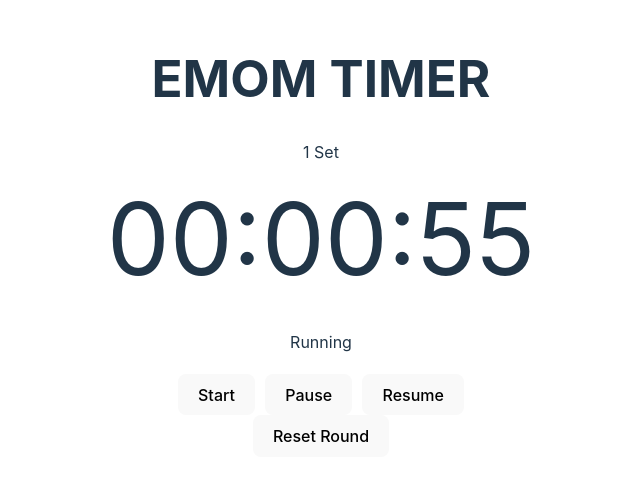
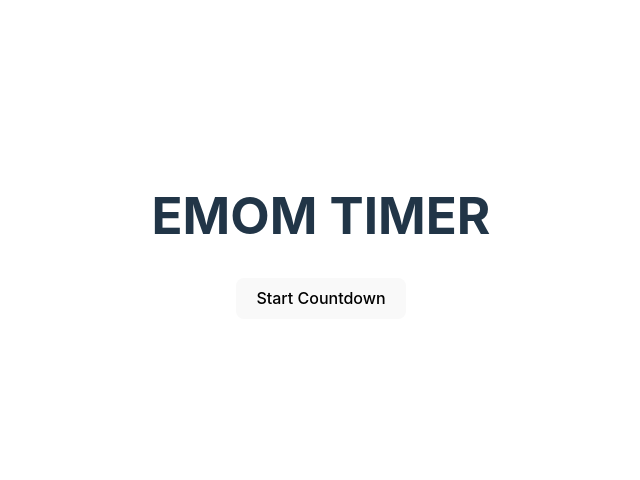
Before and after one commit to lazy-sky/emom_timer_web, a React (Vite) app in the folder emom_timer_vite/: page / in a window 1280 px wide. Shown: the part 164-644 px from the top of the page, without its empty margins (319-959 px from the left). Built offline with nearby package versions, Linux system fonts and the light colour scheme.

Commit message:
feat: start round after button clicked

```diff
--- a/emom_timer_vite/src/App.tsx
+++ b/emom_timer_vite/src/App.tsx
@@ -3,26 +3,28 @@ import Timer from './components/Timer';
 import './App.css'
 
 function App() {
-  const time = new Date();
-  time.setSeconds(time.getSeconds() + 60);
   const [round , setRound] = useState(1);
+  const [isCountdownStarted, setIsCountdownStarted] = useState(false);
 
-  const onExpireTime = () => {
-    setRound(prev => prev + 1)
+  const startCountdown = () => {
+    setIsCountdownStarted(true);
   }
 
-  const handleResetRoundClick = () => {
-    setRound(1);
+  const handleRoundEnd = () => {
+    setRound(prev => prev + 1);
   }
 
   return (
     <>
       <h1>EMOM TIMER</h1>
-      <div>{round} Set</div>
-      <Timer expiryTimestamp={time} onExpireTime={onExpireTime} />
-      <button type='button' onClick={handleResetRoundClick}>
-        Reset Round
-      </button>
+      {/* 시작 버튼을 누르기 전까지는 카운트다운이 시작되지 않음 */}
+      {!isCountdownStarted && (
+        <button type='button' onClick={startCountdown}>
+          Start Countdown
+        </button>
+      )}
+      {/* 카운트다운이 시작되고 라운드가 종료될 때마다 다음 라운드로 넘어가며 새로운 카운트다운 시작 */}
+      {isCountdownStarted && <Timer round={round} onRoundEnd={handleRoundEnd} />}
     </>
   )
 }
--- a/emom_timer_vite/src/components/Timer.tsx
+++ b/emom_timer_vite/src/components/Timer.tsx
@@ -1,43 +1,55 @@
-import { useEffect } from 'react';
+// Timer.tsx
+import { useEffect, useRef } from 'react';
 import { useTimer } from 'react-timer-hook';
-import countdown from '../assets/sound/countdown_5s.mp3';
-
+import countdownSound from '../assets/sound/countdown_5s.mp3';
 
 interface TimerProps {
-  expiryTimestamp: Date;
-  onExpireTime: () => void;
+  round: number;
+  onRoundEnd: () => void;
 }
 
-const Timer = ({ expiryTimestamp, onExpireTime }: TimerProps) => {
+const Timer = ({ round, onRoundEnd }: TimerProps) => {
+  const time = new Date();
+  time.setSeconds(time.getSeconds() + 60);
+  const audioRef = useRef<HTMLAudioElement | null>(null);
+
   const {
-    // totalSeconds,
     seconds,
     minutes,
     hours,
-    // days,
     isRunning,
-    start,
     pause,
     resume,
     restart,
-  } = useTimer({ expiryTimestamp, onExpire: () => {
-    console.log('onExpire called')
-    onExpireTime();
-
-    const time = new Date();
-    time.setSeconds(time.getSeconds() + 60);
-
-    setTimeout(() => {
-      restart(time);
-    })
-  }});
+  } = useTimer({ expiryTimestamp: time, onExpire: onRoundEnd });
 
   useEffect(() => {
     if (isRunning && seconds === 5) {
-      const audio = new Audio(countdown);
+      const audio = new Audio(countdownSound);
       audio.play();
+      audioRef.current = audio;
     }
-  }, [isRunning, seconds])
+  }, [isRunning, seconds]);
+
+  useEffect(() => {
+    if (!isRunning && audioRef.current) {
+      audioRef.current.pause(); // 타이머가 일시정지될 때 오디오 중지
+    }
+  }, [isRunning]);
+
+  useEffect(() => {
+    // 라운드가 종료되면 다음 라운드로 넘어가며 새로운 카운트다운 시작
+    if (seconds === 0 && minutes === 0 && hours === 0) {
+      restart(time);
+    }
+  }, [seconds, minutes, hours, restart, time])
+
+  useEffect(() => {
+    // 라운드가 종료될 때마다 한 번만 호출되도록 설정
+    if (seconds === 0 && minutes === 0 && hours === 0 && isRunning) {
+      onRoundEnd();
+    }
+  }, [seconds, minutes, hours, isRunning, onRoundEnd])
 
   return (
     <div style={{textAlign: 'center'}}>
@@ -48,6 +60,7 @@ const Timer = ({ expiryTimestamp, onExpireTime }: TimerProps) => {
         :
         <span>{seconds >= 10 ? seconds: `0${seconds}`}</span>
       </div>
+      <div>{round} Set</div>
       <p>{isRunning ? 'Running' : 'Not running'}</p>
       <div style={{
         display: 'flex',
@@ -55,9 +68,11 @@ const Timer = ({ expiryTimestamp, onExpireTime }: TimerProps) => {
         gap: '10px',
         marginTop: '20px'
       }}>
-        <button onClick={start}>Start</button>
-        <button onClick={pause}>Pause</button>
-        <button onClick={resume}>Resume</button>
+        {isRunning
+        ? <button onClick={pause}>Pause</button>
+        : <button onClick={resume}>Resume</button>
+        }
+
       </div>
     </div>
   );
```
